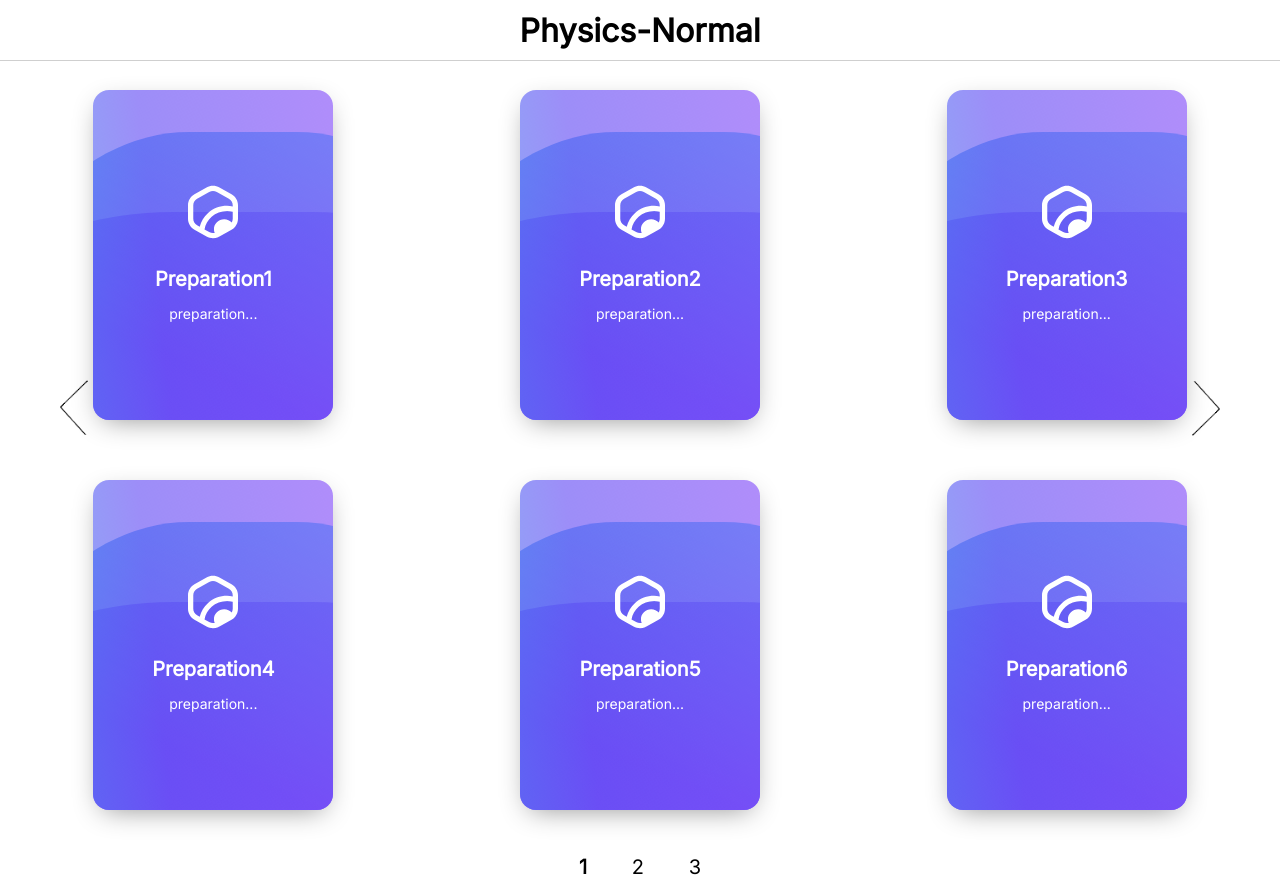
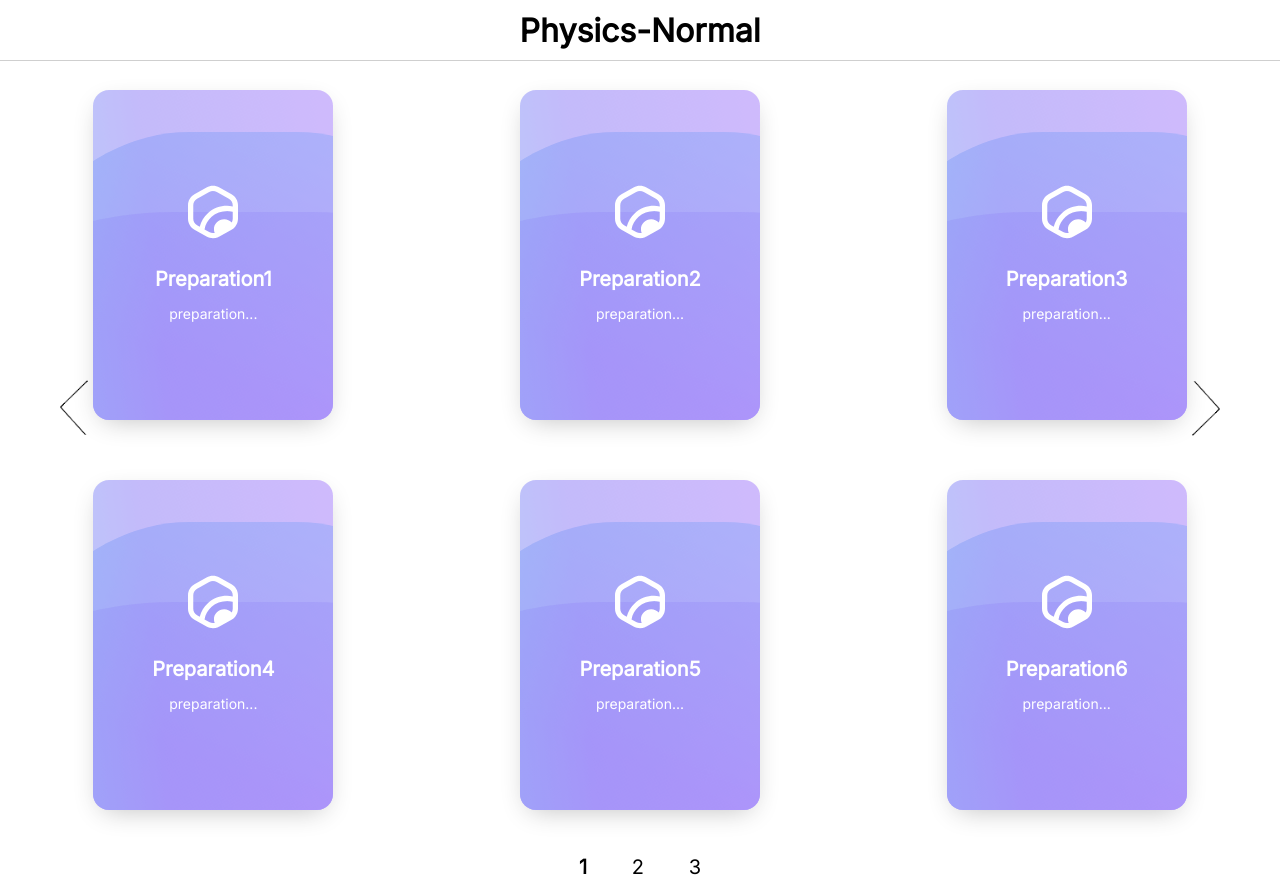
Before and after one commit to BadangGit/PPT-Project, a Vue app in the folder normal/: page / in a window 1280 px wide. Built offline with nearby package versions, Linux system fonts and the light colour scheme.

Commit message:
add card design

```diff
--- a/normal/src/components/cards/itemCard.vue
+++ b/normal/src/components/cards/itemCard.vue
@@ -10,8 +10,8 @@ const props = defineProps({
 </script>
 
 <template>
-  <router-link :to="{ path: props.simulCategory.name }" append>
-    <div class="e-card playing">
+  <div class="e-card playing">
+    <router-link :to="{ path: props.simulCategory.name }" append>
       <div class="image"></div>
 
       <div class="wave"></div>
@@ -48,8 +48,8 @@ const props = defineProps({
         <br />
         <div class="name">{{ $props.simulCategory.subText }}</div>
       </div>
-    </div>
-  </router-link>
+    </router-link>
+  </div>
 </template>
 
 <style>
--- a/normal/src/views/mainPage.vue
+++ b/normal/src/views/mainPage.vue
@@ -88,6 +88,7 @@ export default {
 
     <div class="cardGrid">
       <ItemCard
+        class="itemCard"
         v-for="simulCategory in nowPageSimulCategories"
         :key="simulCategory.name"
         :simul-category="simulCategory"
@@ -110,10 +111,12 @@ export default {
 </template>
 
 <style>
+/* 전체 페이지 디자인 */
 .main {
   min-height: 90vh;
 }
 
+/* pageNum 디자인 */
 .pageNumGrid {
   display: flex;
   justify-content: space-between;
@@ -137,6 +140,7 @@ export default {
   font-weight: 700;
 }
 
+/* card 디자인 */
 .cardGrid {
   display: grid;
   grid-template-columns: 1fr 1fr 1fr;
@@ -144,6 +148,16 @@ export default {
   margin: auto;
 }
 
+.itemCard {
+  opacity: 0.6;
+  transition: all 0.5s;
+}
+
+.itemCard:hover {
+  opacity: 1;
+}
+
+/* arrow 디자인 */
 .arrowGrid {
   width: 100%;
   display: inline-block;
```
